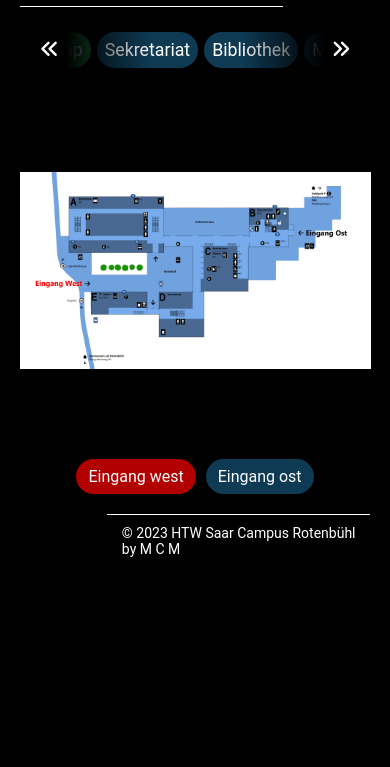
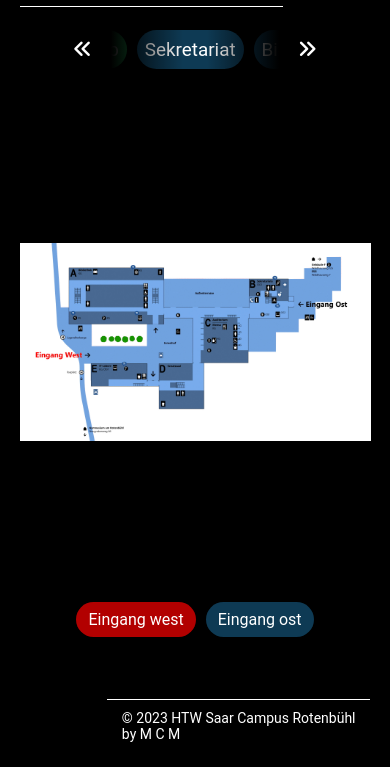
Before and after one commit to MohammadMostafa9/wegweiser, a plain HTML site: page wegweiser.html in a window 390 px wide. Shown: the part 77-844 px from the top of the page. Drawn offline with Linux system fonts and the light colour scheme.

Commit message:
Update wegweiser.css

```diff
--- a/css/wegweiser.css
+++ b/css/wegweiser.css
@@ -114,39 +114,7 @@
   .tabs-box .tab:focus{
     background-color: var(--g-color);
   }
-  @media(max-width:800px){
-   .website{
-    display: grid;
-    width: 90vw;
-    height: 100vh;
-    grid:
-    "header" 10%
-    "m-bar" 10%
-    "main" 50%
-    "footer" 8%
-    /1fr;
 
-}
-
-.bar{
-      width: 100%;
-    }
-    .icon:first-child {
-      left: 0;
-      background: linear-gradient(90deg, var(--main-color) 30%, transparent);
-    }
-    .icon:last-child {
-      right: 0;
-      justify-content: flex-end;
-      background: linear-gradient(-90deg, var(--main-color) 30%, transparent);
-    }
-    .tabs-box .tab {
-      font-size: 1.11rem;
-    }
-    .wrapper .tabs-box{
-      gap: 6px;
-    }
-  }
 /* maps */
 .main section {
   height: 100%;
@@ -173,7 +141,6 @@
 .main section .maps {
   height: 80%;
   width: fit-content;
-  overflow: hidden;
   position: relative;
   animation: maps 400ms ease-out 0s 1 normal both;
 }
@@ -214,3 +181,25 @@
   transition: background-color 200ms ease-in, color 200ms ease-in;
   cursor: not-allowed;
 }
+@media(max-width:800px){
+.main section .maps {
+  height: fit-content;
+.bar{
+      width: 100%;
+    }
+    .icon:first-child {
+      left: 0;
+      background: linear-gradient(90deg, var(--main-color) 30%, transparent);
+    }
+    .icon:last-child {
+      right: 0;
+      justify-content: flex-end;
+      background: linear-gradient(-90deg, var(--main-color) 30%, transparent);
+    }
+    .tabs-box .tab {
+      font-size: 1.11rem;
+    }
+    .wrapper .tabs-box{
+      gap: 6px;
+    }
+  }
```
